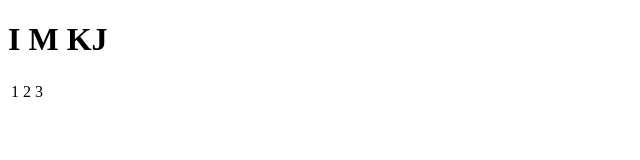
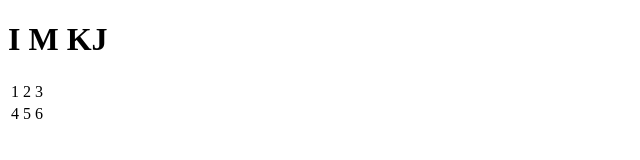
Before and after one commit to kajaljha09/web_practice, a plain HTML site: page index.html in a window 1280 px wide. Shown: the full height of the page, 0-640 px from the left. Drawn offline with Linux system fonts and the light colour scheme.

Commit message:
Added row in table

```diff
--- a/index.html
+++ b/index.html
@@ -15,6 +15,11 @@
             <td>2</td>
             <td>3</td>
         </thead>
+        <tr>
+            <td>4</td>
+            <td>5</td>
+            <td>6</td>
+        </tr>
     </table>
 
 </body>
```
